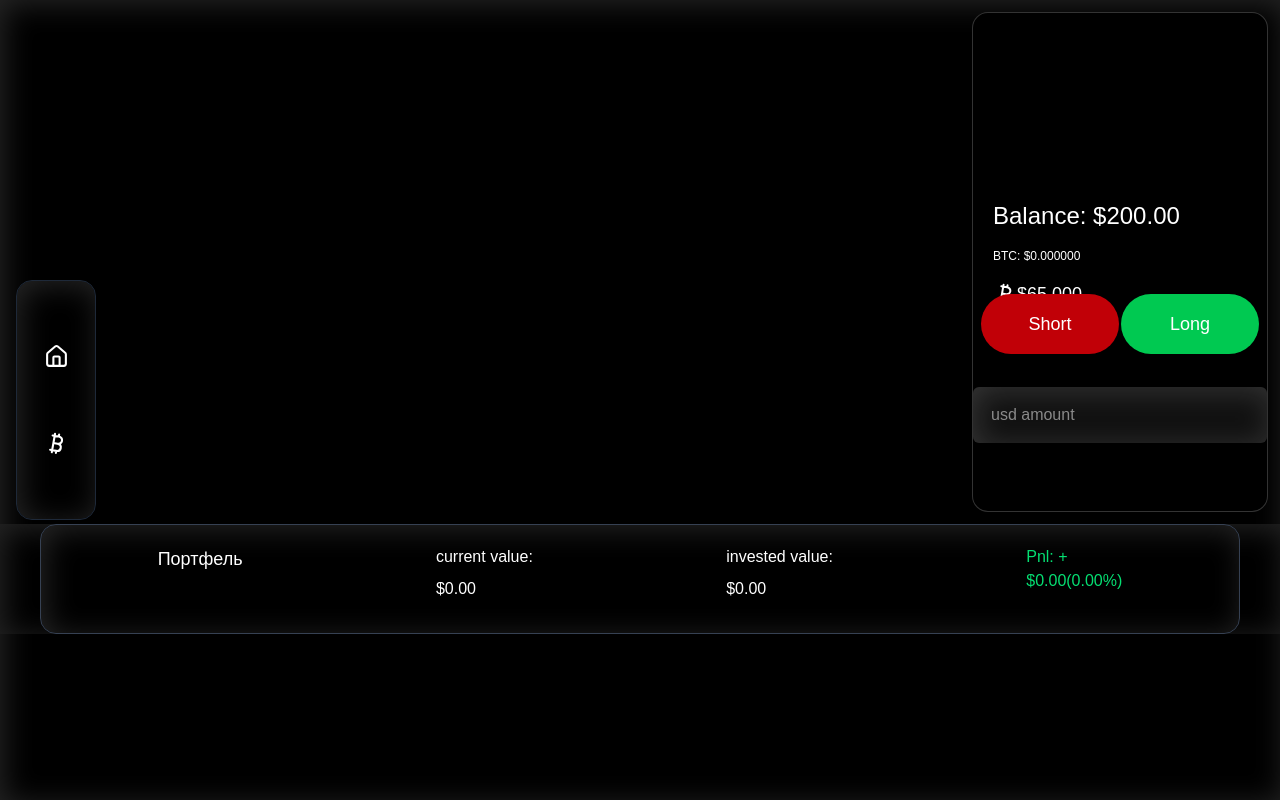
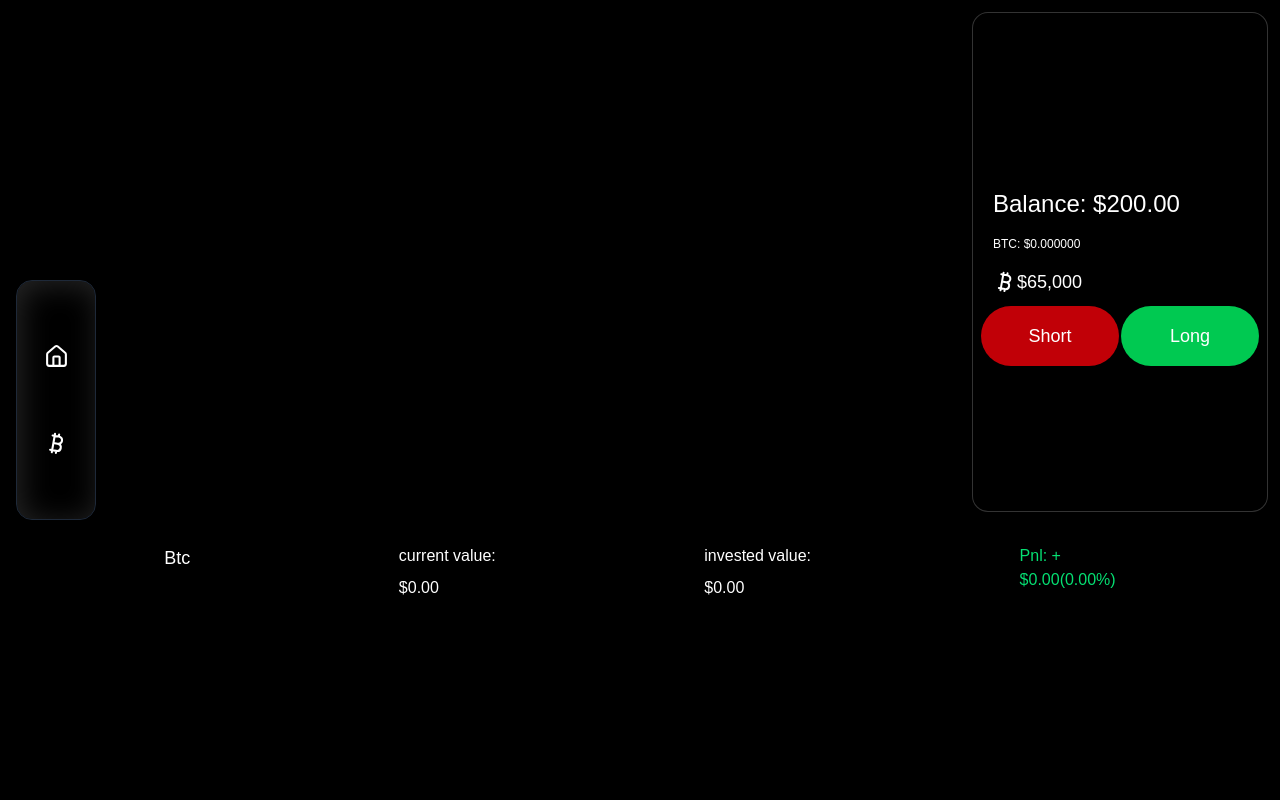
Before and after one commit to SamirSweden/mern, a Next.js app: page /btc in a window 1280 px wide. Built offline with nearby package versions, Linux system fonts and the light colour scheme; no server answers.

Commit message:
added new style

```diff
--- a/app/btc/page.tsx
+++ b/app/btc/page.tsx
@@ -15,7 +15,7 @@ export default function Btc() {
 
     return (
         <>
-            <main className="min-h-screen bg-black shadow-[inset_4px_4px_30px_0_hsla(0,0%,100%,.15)] text-white ">
+            <main className="min-h-screen bg-black  text-white ">
                 <div className="grid grid-cols-12  max-[768px]:grid-cols-1">
                     <div className="col-span-9">
                         <ChartTrade />
@@ -39,7 +39,7 @@ export default function Btc() {
 
                 </div>
                 <div className={`
-                    bg-black shadow-[inset_4px_4px_30px_0_hsla(0,0%,100%,.15)]
+                    bg-black
                 `}>
                     <PnlCard
                         btc={btc}
--- a/app/components/banners/trade-banner/chart/TradePanel.tsx
+++ b/app/components/banners/trade-banner/chart/TradePanel.tsx
@@ -108,19 +108,23 @@ export default function TradePanel({balance, setBalance , btc , setBtc , price ,
                     </div>
                 </div>
 
-                    <input
-                        type="number"
-                        className={`
-                    bg-[#111] rounded-md
-                     py-4 px-4.5 outline-none w-full
-                     border-none
-                     mb-3
-                     absolute left-0 bottom-14
-                     shadow-[inset_4px_4px_30px_0_hsla(0,0%,100%,.15)] hover:bg-[#500d61]`}
-                        value={amount}
-                        placeholder={"usd amount"}
-                        onChange={(e) => setAmount(e.target.value)}
-                    />
+
+                <div className="">
+                    <div className="">
+                        <input
+                            value={amount}
+                            placeholder="0.00"
+                            type="text"
+                            inputMode={'decimal'}
+                            onChange={(e) => {
+                                const value = e.target.value.replace(/[^0-9.]/g,"")
+                                setAmount(value)
+                            }}
+                        />
+                    </div>
+                </div>
+
+
 
                 <div className="flex  items-center  gap-2 w-full  bg-transparent   ">
                     <button onClick={buyBtc}
--- a/app/components/shared/trade/PnlCard.tsx
+++ b/app/components/shared/trade/PnlCard.tsx
@@ -1,4 +1,4 @@
-
+import {BriefcaseBusiness} from "lucide-react";
 
 
 type Props = {
@@ -22,10 +22,6 @@ export default function PnlCard({btc , currentPrice , avgPrice}: Props) {
          <div className={`
             flex items-start justify-around
             max-[768px]:flex-col
-            hover:bg-[#111]
-            bg-black shadow-[inset_4px_4px_30px_0_hsla(0,0%,100%,.15)]
-            border
-            border-gray-700
             p-5 mx-10
             rounded-2xl
             text-white
@@ -33,7 +29,7 @@ export default function PnlCard({btc , currentPrice , avgPrice}: Props) {
             space-y-3
          `}>
              <h3 className={'font-mono text-lg text-white '}>
-                 Портфель
+                 Btc
              </h3>
              <div className={'flex items-start flex-col gap-2'}>
                  <h4>current value: </h4>
```
